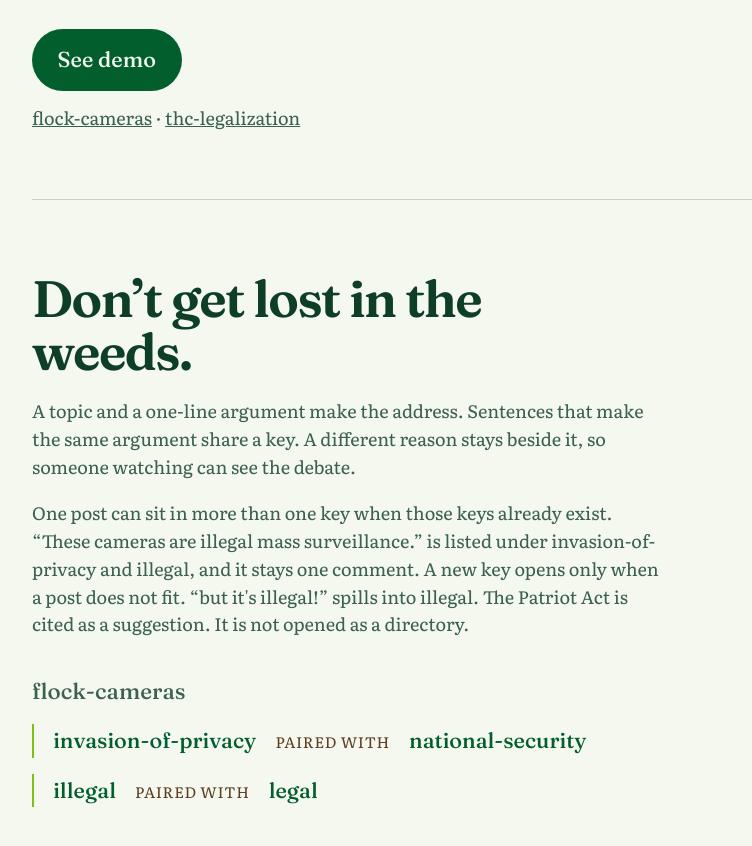
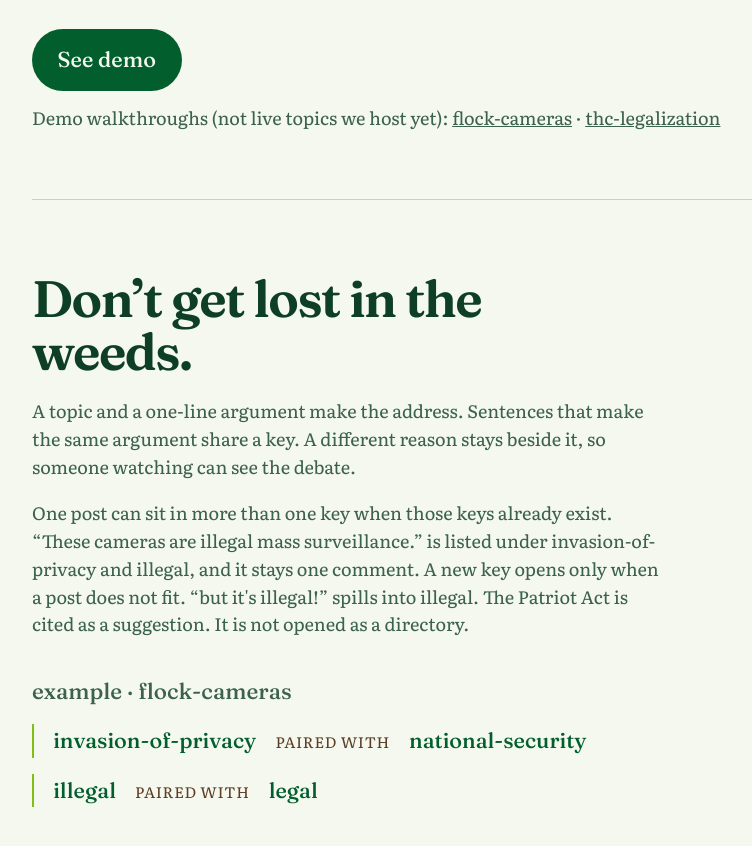
Before and after one commit to paradigm-threat/clevertree-chat, a website: page index.html in a window 1280 px wide. Shown: the part 730-1576 px from the top of the page, without its empty margins (48-800 px from the left). Drawn offline with Linux system fonts and the light colour scheme.

Commit message:
copy: label flock and thc links as demo walkthroughs
Make clear those Intake chats are demonstrated forums, not topics Clevertree is hosting yet.

```diff
--- a/index.html
+++ b/index.html
@@ -81,7 +81,7 @@
         <h1>A new way to debate.</h1>
         <p class="lead">You write one post. It lands on the point you’re making — not buried under a reply chain. Same small effort as a comment, a clearer debate for everyone watching. A new kind of forum, still run by people.</p>
         <a class="button" href="/try">See demo</a>
-        <p class="hint" style="margin-top:0.8rem"><a href="https://intake.myproblem.app/chat/flock-cameras">flock-cameras</a> · <a href="https://intake.myproblem.app/chat/thc-legalization">thc-legalization</a></p>
+        <p class="hint" style="margin-top:0.8rem">Demo walkthroughs (not live topics we host yet): <a href="https://intake.myproblem.app/chat/flock-cameras">flock-cameras</a> · <a href="https://intake.myproblem.app/chat/thc-legalization">thc-legalization</a></p>
       </section>
 
       <section class="band">
@@ -89,7 +89,7 @@
         <p>A topic and a one-line argument make the address. Sentences that make the same argument share a key. A different reason stays beside it, so someone watching can see the debate.</p>
         <p>One post can sit in more than one key when those keys already exist. “These cameras are illegal mass surveillance.” is listed under invasion-of-privacy and illegal, and it stays one comment. A new key opens only when a post does not fit. “but it's illegal!” spills into illegal. The Patriot Act is cited as a suggestion. It is not opened as a directory.</p>
         <div class="map">
-          <p class="topic">flock-cameras</p>
+          <p class="topic">example · flock-cameras</p>
           <div class="pair">
             <span>invasion-of-privacy</span>
             <span class="vs">paired with</span>
```
Also changed, not shown: try/index.html (+2 -2 lines).
